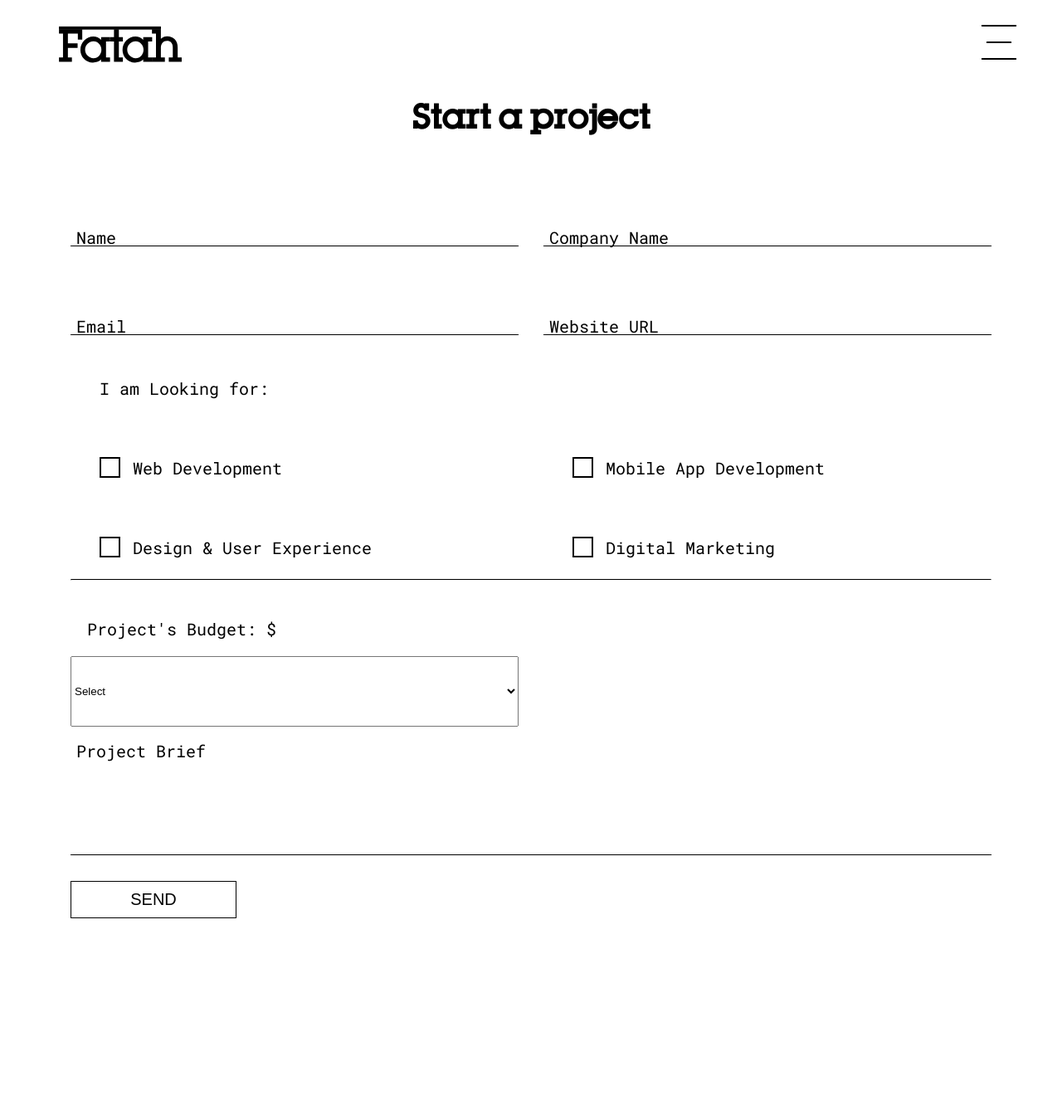
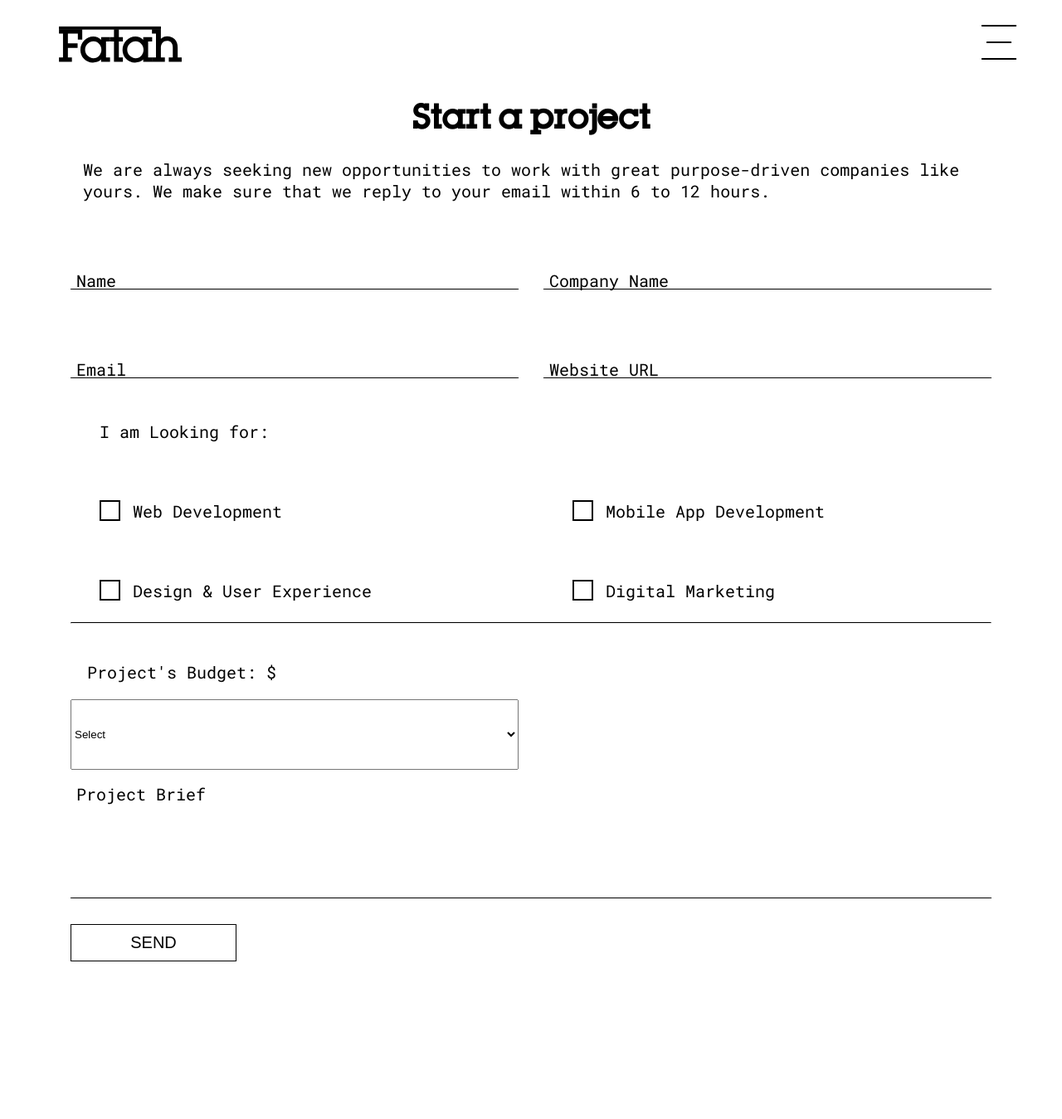
Before and after one commit to fatahco/fatahco.github.io, a Jekyll site: the page built from hire-us.html, in a window 1280 px wide. Shown: the whole page at 83% size. Built offline with Jekyll 4.4.1, drawn with Linux system fonts in a browser that asks for light colours; nearby versions of some CDN libraries; before the commit the page ends 1297 px from its top, so only the background shows below that.

Commit message:
add hire us page content

```diff
--- a/_sass/scss/hire-us.scss
+++ b/_sass/scss/hire-us.scss
@@ -163,6 +163,12 @@
       .h1{
         font-size: 22px;
       }
+    }
+  }
+  .info{
+    @include DesktopFontSize();
+    @media only screen and (max-width: 767px){
+      @include MobileFontSize();
     }
   }
   .project-form{
--- a/hire-us.html
+++ b/hire-us.html
@@ -6,8 +6,17 @@ permalink: /hire-us/
 ---
 <section class="hire-us-section">
   <div class="container">
-    <div class="title">
-      <h1 class="h1">Start a project</h1>
+    <div class="row">
+      <div class="col-sm-12">
+        <div class="title">
+          <h1 class="h1">Start a project</h1>
+        </div>
+        <div class="col-sm-12">
+          <p class="info">
+            We are always seeking new opportunities to work with great purpose-driven companies like yours. We make sure that we reply to your email within 6 to 12 hours.
+          </p>
+        </div>
+      </div>
     </div>
     <form class="project-form" action="https://mailthis.to/amjadrathod" method="POST" encType="multipart/form-data" id="Hire-Us-form" name="HireUsForm">
       <div class="row">
```
